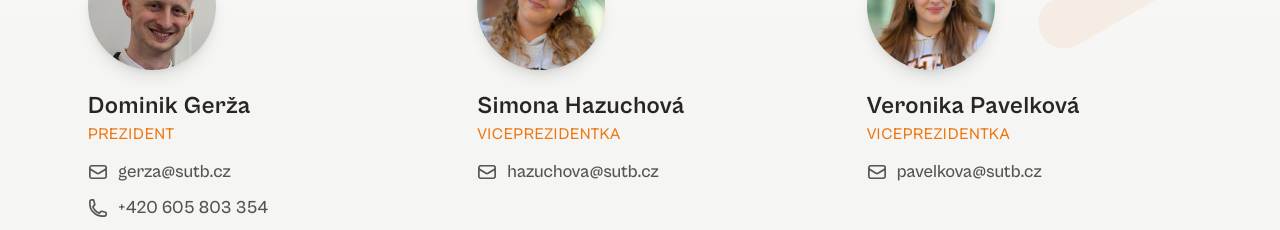
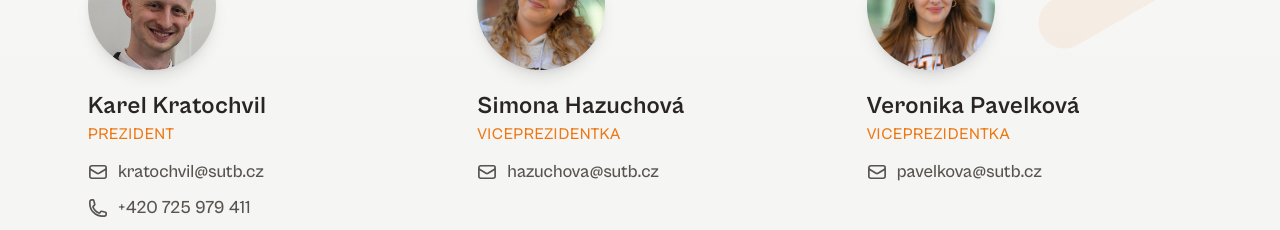
Before and after one commit to SU-UTB/web-sutb-fe, an Astro site: page /kontakt in a window 1280 px wide. Shown: the part 570-800 px from the top of the page. Built offline with nearby package versions, Linux system fonts and the light colour scheme; Astro itself is replaced by a stand-in of ours.

Commit message:
president update - without photo

```diff
--- a/src/pages/kontakt.astro
+++ b/src/pages/kontakt.astro
@@ -21,10 +21,10 @@ const metaTags = {
 
 const people = [
   {
-    name: 'Dominik Gerža',
+    name: 'Karel Kratochvil',
     role: 'Prezident',
-    email: 'gerza@sutb.cz',
-    tel: '+420 605 803 354',
+    email: 'kratochvil@sutb.cz',
+    tel: '+420 725 979 411',
     image: GerzaImage,
   },
   {
@@ -130,9 +130,9 @@ const people = [
       <h2 class="text-2xl sm:text-3xl md:text-4xl pt-12 font-bold tracking-wide text-center">Adresa</h2>
       <p class="text-center text-sm sm:text-base md:text-lg text-stone-700 leading-relaxed tracking-wider pt-4">
         Studentská unie UTB, z.s. <br />
-         Růmy 4046, budova U3 UTB <br />
-         760 01 Zlín <br />
-         IČO: 26996286
+        Růmy 4046, budova U3 UTB <br />
+        760 01 Zlín <br />
+        IČO: 26996286
       </p>
     </Container>
   </section>
```
